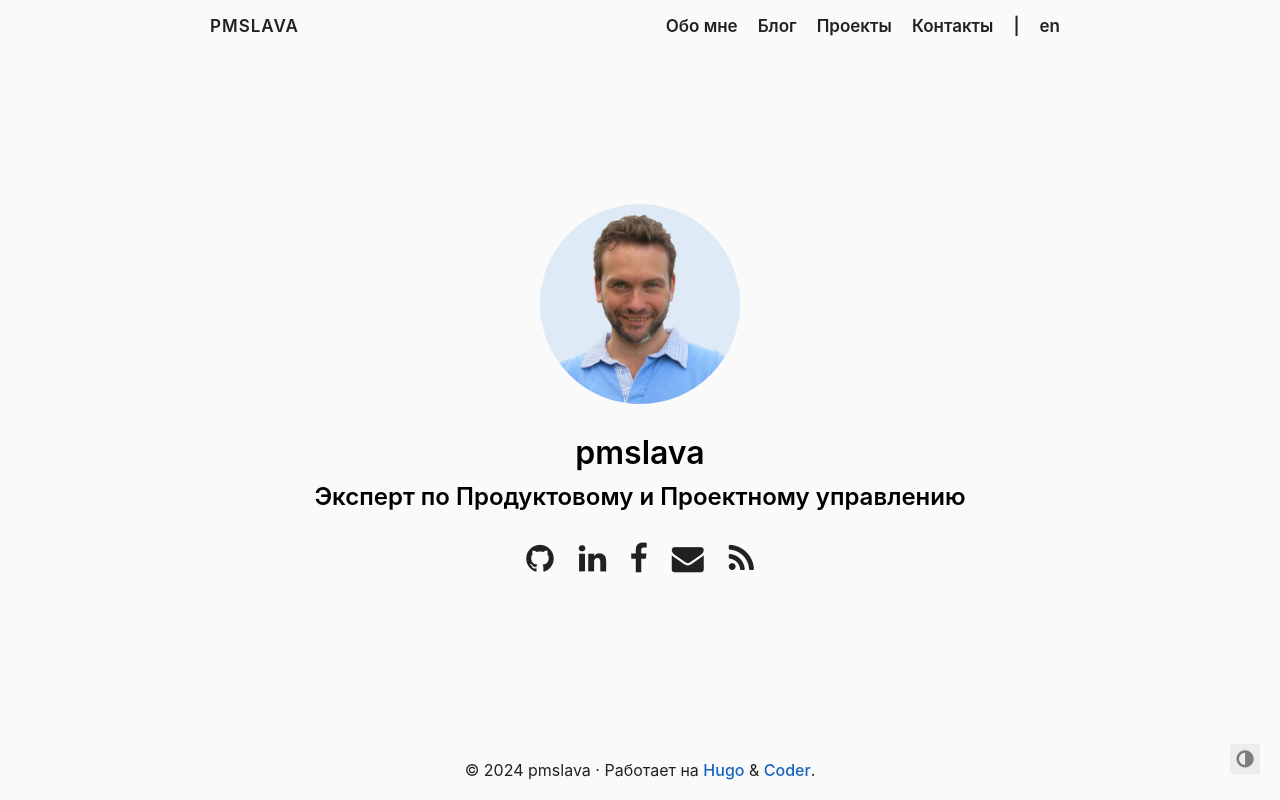
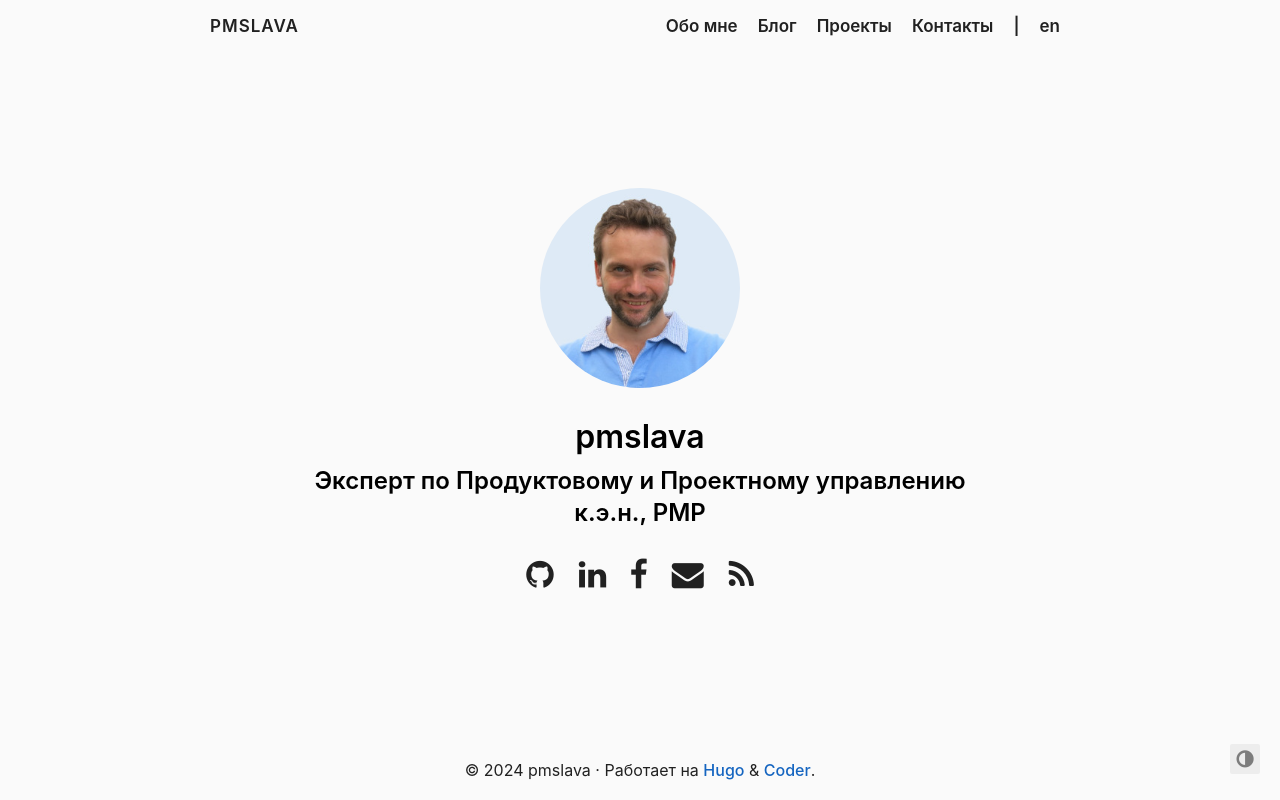
Before and after one commit to pmslava/pmslava.github.io, a plain HTML site: page ru/index.html in a window 1280 px wide. Drawn offline with Linux system fonts and the light colour scheme.

Commit message:
Changed bio

```diff
--- a/ru/index.html
+++ b/ru/index.html
@@ -157,7 +157,7 @@
 
     <h1>pmslava</h1>
 
-<h2>Эксперт по Продуктовому и Проектному управлению<br></h2>
+<h2>Эксперт по Продуктовому и Проектному управлению<br>к.э.н., PMP<br></h2>
 
 
 
```
Also changed, not shown: index.html (+1 -1 lines).
